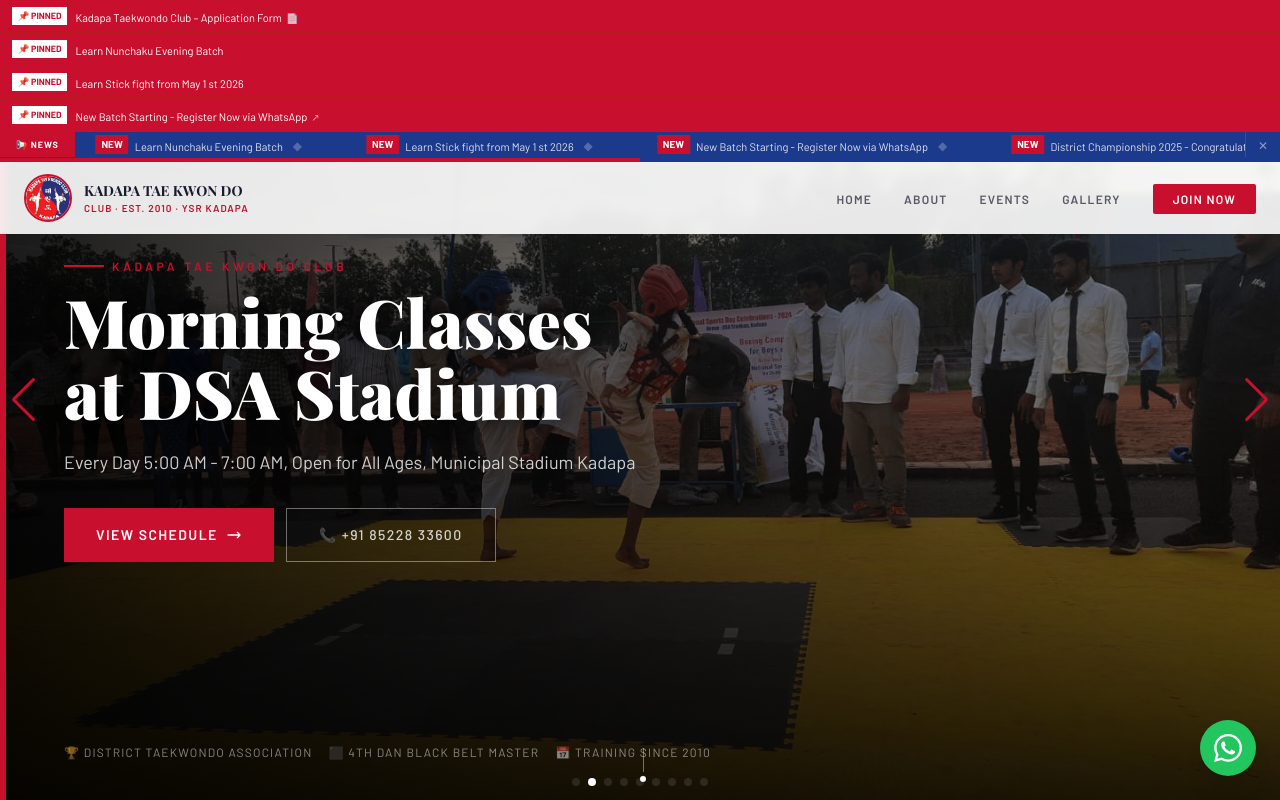
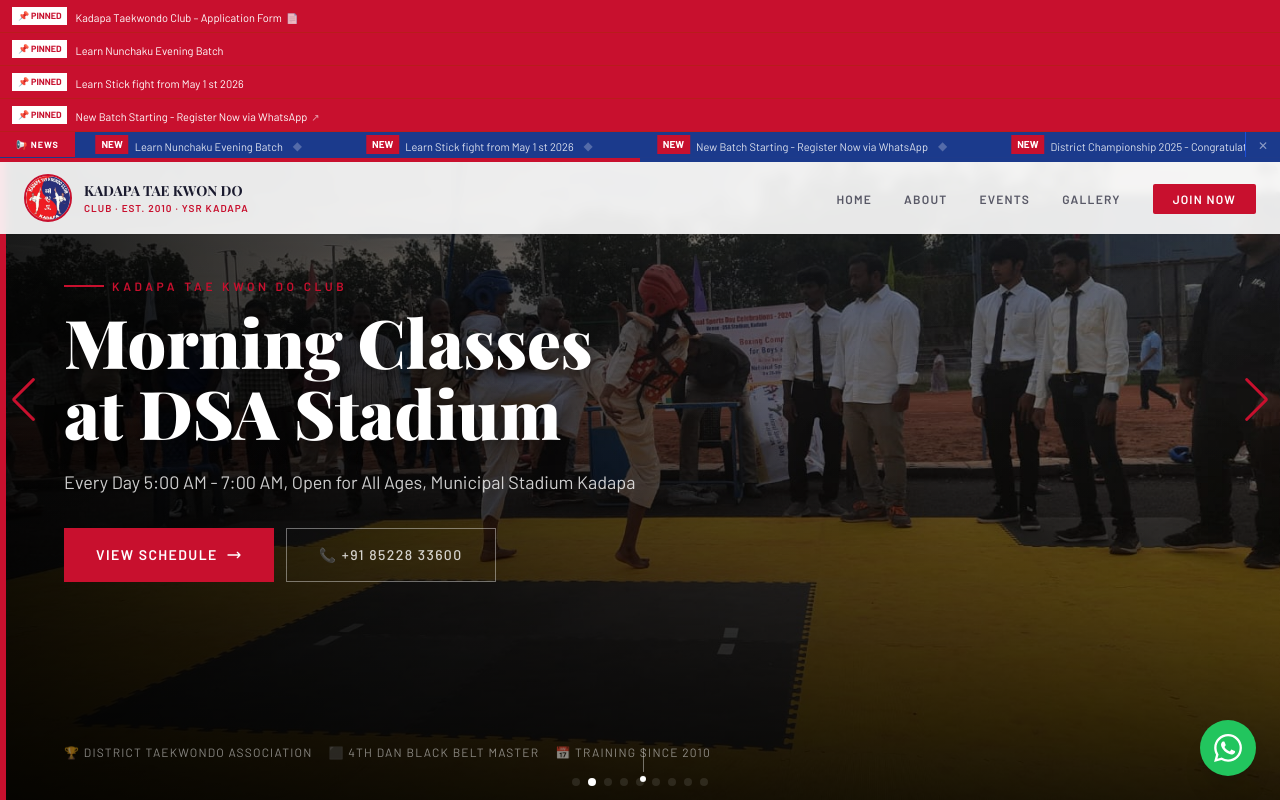
Before and after one commit to mahendrapro/kadapa-tkd, a Next.js app: page / in a window 1280 px wide. Shown: the top 800 px of the page. Built offline with nearby package versions, Linux system fonts and the light colour scheme.

Commit message:
Update HeroSlider.tsx

```diff
--- a/src/components/HeroSlider.tsx
+++ b/src/components/HeroSlider.tsx
@@ -75,7 +75,7 @@
               <div className="absolute left-0 top-0 bottom-0 w-1 md:w-1.5 bg-brand-red" />
 
               {/* Content */}
-              <div className="relative z-10 w-full px-5 md:px-16 max-w-7xl mx-auto" style={{ paddingTop: '80px', paddingBottom: '60px' }}>
+              <div className="relative z-10 w-full px-5 md:px-16 max-w-7xl mx-auto" style={{ paddingTop: '120px', paddingBottom: '60px' }}>
                 <div className="max-w-xl">
                   <div className="flex items-center gap-2 mb-3">
                     <div className="w-6 md:w-10 h-0.5 bg-brand-red" />
```
